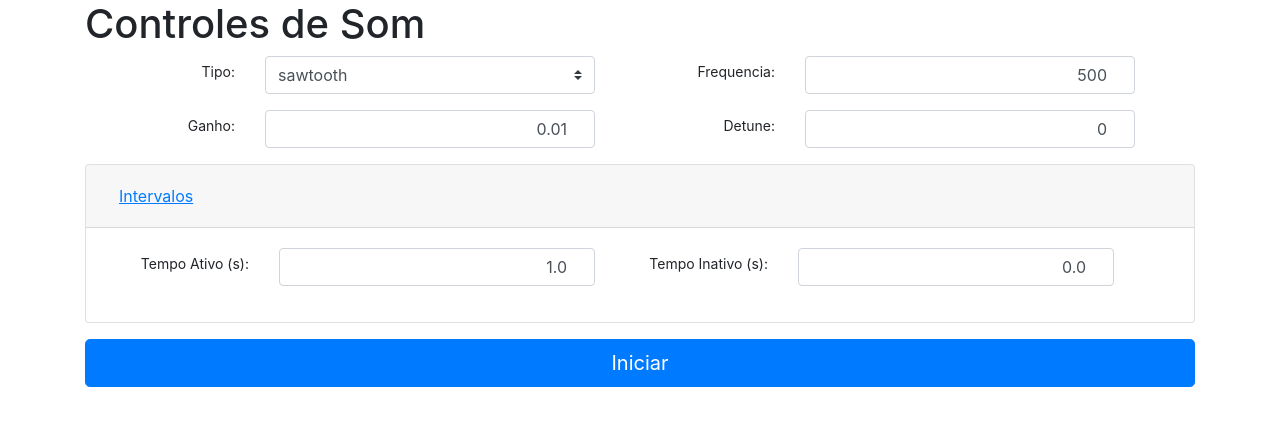
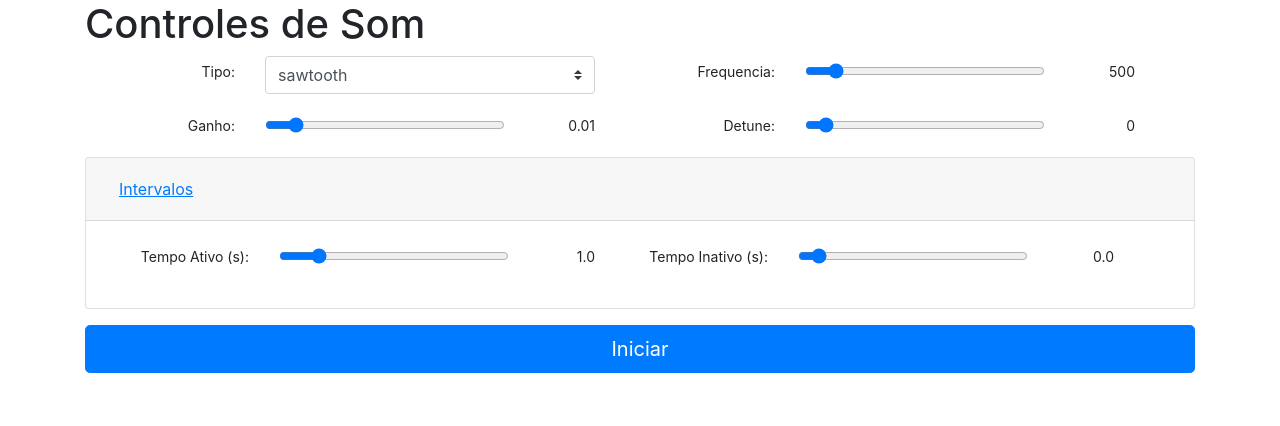
Before and after one commit to rafonso/sandbox, a plain HTML site: page html-sound/index.html in a window 1280 px wide. Both pictures are taken after a click on the button "Intervalos". Drawn offline with nearby package versions, Linux system fonts and the light colour scheme.

Commit message:
number substituído por range

```diff
--- a/html-sound/index.html
+++ b/html-sound/index.html
@@ -54,26 +54,29 @@
                 <div class="form-group row col-sm-6 col-12">
                     <label for="frequency"
                         class="col-4 col-form-label col-form-label-sm text-nowrap">Frequencia:</label>
-                    <div class="col-8">
-                        <input id="frequency" type="number" class="form-control" min="1" max="10000" step="10"
-                            value="500">
+                    <div class="col-6">
+                        <input id="frequency" type="range" class="form-control-range form-control" min="0" max="10000"
+                            step="10" value="500">
                     </div>
+                    <label id="frequency-value" class="col-2 col-form-label col-form-label-sm text-nowrap">0</label>
                 </div>
             </div>
 
             <div class="row">
                 <div class="form-group row col-sm-6 col-12">
                     <label for="gain" class="col-4 col-form-label col-form-label-sm text-nowrap">Ganho:</label>
-                    <div class="col-8">
-                        <input id="gain" type="number" class="form-control" min="0.0" max="0.20" step="0.01"
-                            value="0.01">
+                    <div class="col-6">
+                        <input id="gain" type="range" class="form-control-range form-control" min="0.00" max="0.20"
+                            step="0.01" value="0.01">
                     </div>
+                    <label id="gain-value" class="col-2 col-form-label col-form-label-sm text-nowrap">0</label>
                 </div>
                 <div class="form-group row col-sm-6 col-12">
                     <label for="detune" class="col-4 col-form-label col-form-label-sm text-nowrap">Detune:</label>
-                    <div class="col-8">
-                        <input id="detune" type="number" class="form-control" min="0" max="1000" step="1" value="0">
+                    <div class="col-6">
+                        <input id="detune" type="range" class="form-control-range form-control" min="0" max="1000" step="1" value="0">
                     </div>
+                    <label id="detune-value" class="col-2 col-form-label col-form-label-sm text-nowrap">0</label>
                 </div>
             </div>
 
@@ -96,20 +99,22 @@
                                         class="col-4 col-form-label col-form-label-sm text-nowrap text-break">Tempo
                                         Ativo
                                         (s):</label>
-                                    <div class="col-8">
-                                        <input id="tempoAtivo" type="number" class="form-control" min="0" max="10"
+                                    <div class="col-6">
+                                        <input id="tempoAtivo" type="range" class="form-control-range form-control" min="0" max="10"
                                             step="0.1" value="1.0">
                                     </div>
+                                    <label id="tempoAtivo-value" class="col-2 col-form-label col-form-label-sm text-nowrap">0</label>
                                 </div>
                                 <div class="form-group row col-sm-6 col-12">
                                     <label for="tempoInativo"
                                         class="col-4 col-form-label col-form-label-sm text-nowrap text-break">Tempo
                                         Inativo
                                         (s):</label>
-                                    <div class="col-8">
-                                        <input id="tempoInativo" type="number" class="form-control" min="0" max="10"
+                                    <div class="col-6">
+                                        <input id="tempoInativo" type="range" class="form-control-range form-control" min="0" max="10"
                                             step="0.1" value="0.0">
                                     </div>
+                                    <label id="tempoInativo-value" class="col-2 col-form-label col-form-label-sm text-nowrap">0</label>
                                 </div>
                             </div>
                         </div>
--- a/html-sound/index.js
+++ b/html-sound/index.js
@@ -139,6 +139,10 @@ function changeAudioProp(propriedade, event) {
     }
 }
 
+function controlToValue(control, controlValue, decimais) {
+    controlValue.text(parseFloat(control.val()).toFixed(decimais));
+}
+
 /**
  *
  * @param {JQuery} control
@@ -147,6 +151,13 @@ function changeAudioProp(propriedade, event) {
  */
 function initInputNumber(idControl, propriedade, decimais) {
     let control = $("#" + idControl);
+    let controlValue = $("#" + idControl + "-value");
+    controlToValue(control, controlValue, decimais);
+
+    function changeNumericProperty(event) {
+        controlToValue(control, controlValue, decimais);
+        changeAudioProp(propriedade, event);
+    }
 
     function valorInteiro(delta, sentido) {
         let newVal = parseInt(control.val()) + sentido * delta;
@@ -178,9 +189,16 @@ function initInputNumber(idControl, propriedade, decimais) {
         event.preventDefault();
     }
 
+    function onMouseMouse(event) {
+        if (event.which === 1) {
+            changeNumericProperty(event);
+        }
+    }
+
     control
-        .on('change', (event) => changeAudioProp(propriedade, event))
-        .on('mousewheel', event => onMouseWheel(event));
+        .on('change', changeNumericProperty)
+        .on('mousemove', onMouseMouse)
+        .on('mousewheel', onMouseWheel);
 }
 
 function init() {
@@ -192,8 +210,8 @@ function init() {
     initInputNumber("gain", "volume", 2);
     initInputNumber("detune", "detune", 0);
     $("#controleIntervalos")
-        .on("shown.bs.collapse", () => temIntervalos = true) // console.debug("mostrando")) //
-        .on("hidden.bs.collapse", () => temIntervalos = false); // console.debug("desmostrando")); //
+        .on("shown.bs.collapse", () => temIntervalos = true)
+        .on("hidden.bs.collapse", () => temIntervalos = false);
     initInputNumber("tempoAtivo", "tempoAtivo", 1);
     initInputNumber("tempoInativo", "tempoInativo", 1);
 
```
